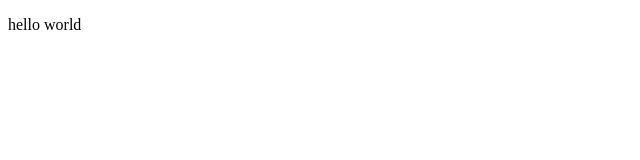
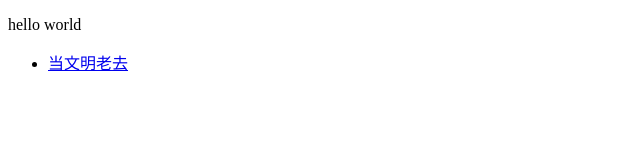
Before and after one commit to leitang88/leitang88.github.io, a plain HTML site: page index.html in a window 1280 px wide. Shown: the whole page, without its empty margins (0-640 px from the left). Drawn offline with Linux system fonts and the light colour scheme.

Commit message:
Update index.html

```diff
--- a/index.html
+++ b/index.html
@@ -5,6 +5,10 @@
   <title> 果棠少雨 </title>
 <body>
   <p>hello world</p>
+  <ul>
+    <li><a href="https://leitang88.github.io/pages/1.html">当文明老去</a></li>
+
+  </ul>
 
 </body>
 </html>
```
